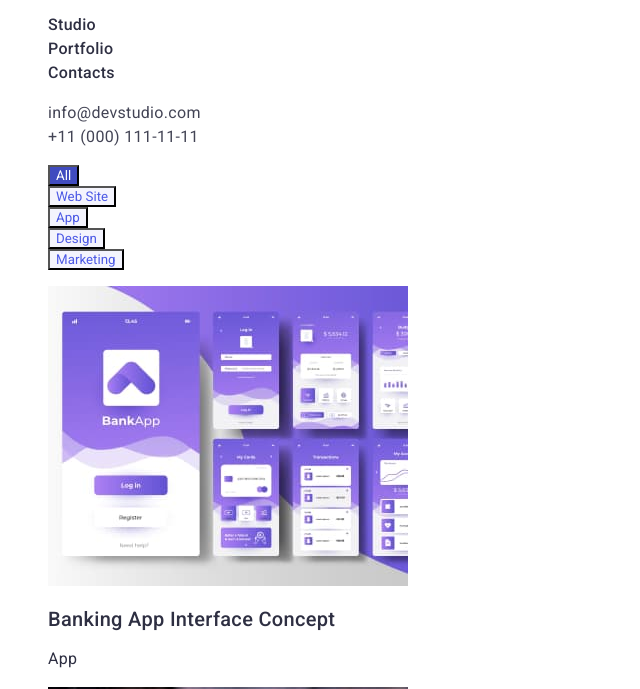
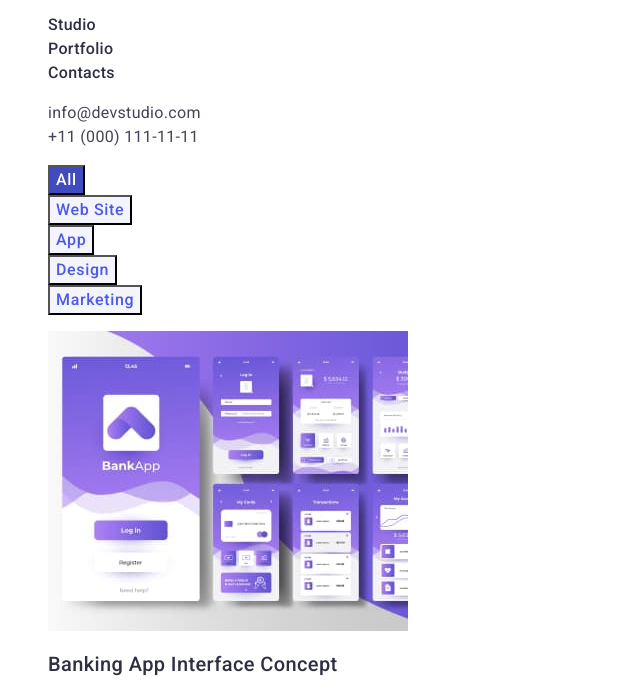
Before and after one commit to JonniBig/goit-markup-hw-02, a plain HTML site: page portfolio.html in a window 1280 px wide. Shown: the part 32-721 px from the top of the page, without its empty margins (0-640 px from the left). Drawn offline with Linux system fonts and the light colour scheme.

Commit message:
style css ver2

```diff
--- a/css/styles.css
+++ b/css/styles.css
@@ -35,7 +35,7 @@ body {
 }
 .logo {
   color: var(--iris);
-  font-family: "Raleway";
+  font-family: "Raleway", sans-serif;
   font-weight: 800;
   font-size: 18px;
   line-height: 1.17;
@@ -96,18 +96,22 @@ body {
   font-size: 20px;
   line-height: 1.2;
   color: var(--navy-blue);
+  letter-spacing: 0.02em;
 }
 .text-dscr {
   font-weight: 400;
   font-size: 16px;
   line-height: 1.5;
+  color: var(--slate);
 }
 
 .title-section {
   font-weight: 700;
   font-size: 36px;
-  line-height: 1.1;
+  line-height: 1.07;
+  letter-spacing: 0.02em;
   text-transform: capitalize;
+  text-align: center;
   color: var(--navy-blue);
 }
 .our-team {
@@ -119,6 +123,11 @@ body {
   background-color: var(--cloud);
   color: var(--iris);
   font-family: inherit;
+  cursor: pointer;
+  font-weight: 500;
+  font-size: 16px;
+  line-height: 1.5;
+  letter-spacing: 0.04em;
 }
 .filter-btn:focus,
 .filter-btn:hover {
@@ -128,6 +137,11 @@ body {
   background-color: var(--ocean);
   color: var(--white);
   font-family: inherit;
+  cursor: pointer;
+  font-weight: 500;
+  font-size: 16px;
+  line-height: 1.5;
+  letter-spacing: 0.04em;
 }
 
 /* footer */
```
Also changed, not shown: index.html (+1 -1 lines).
